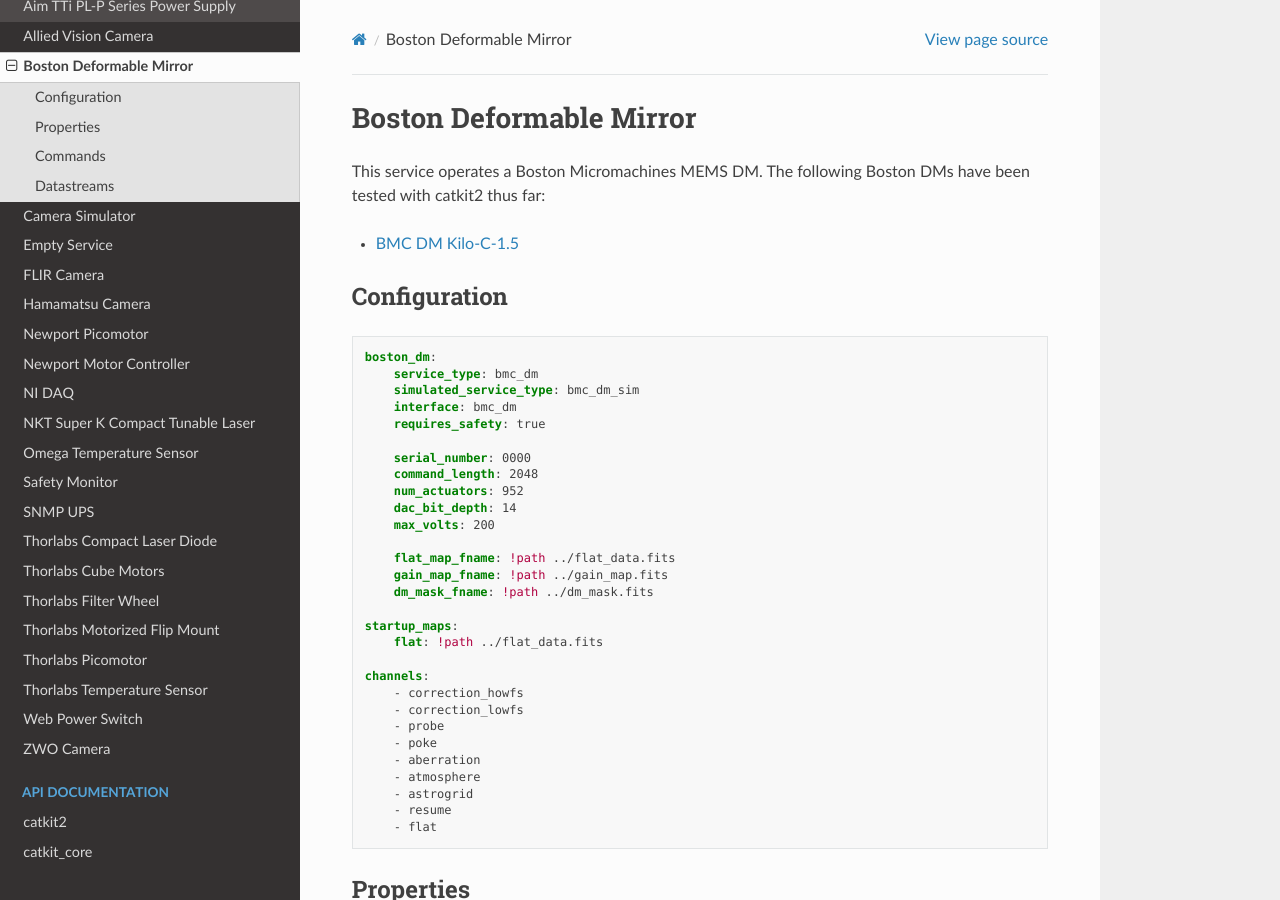
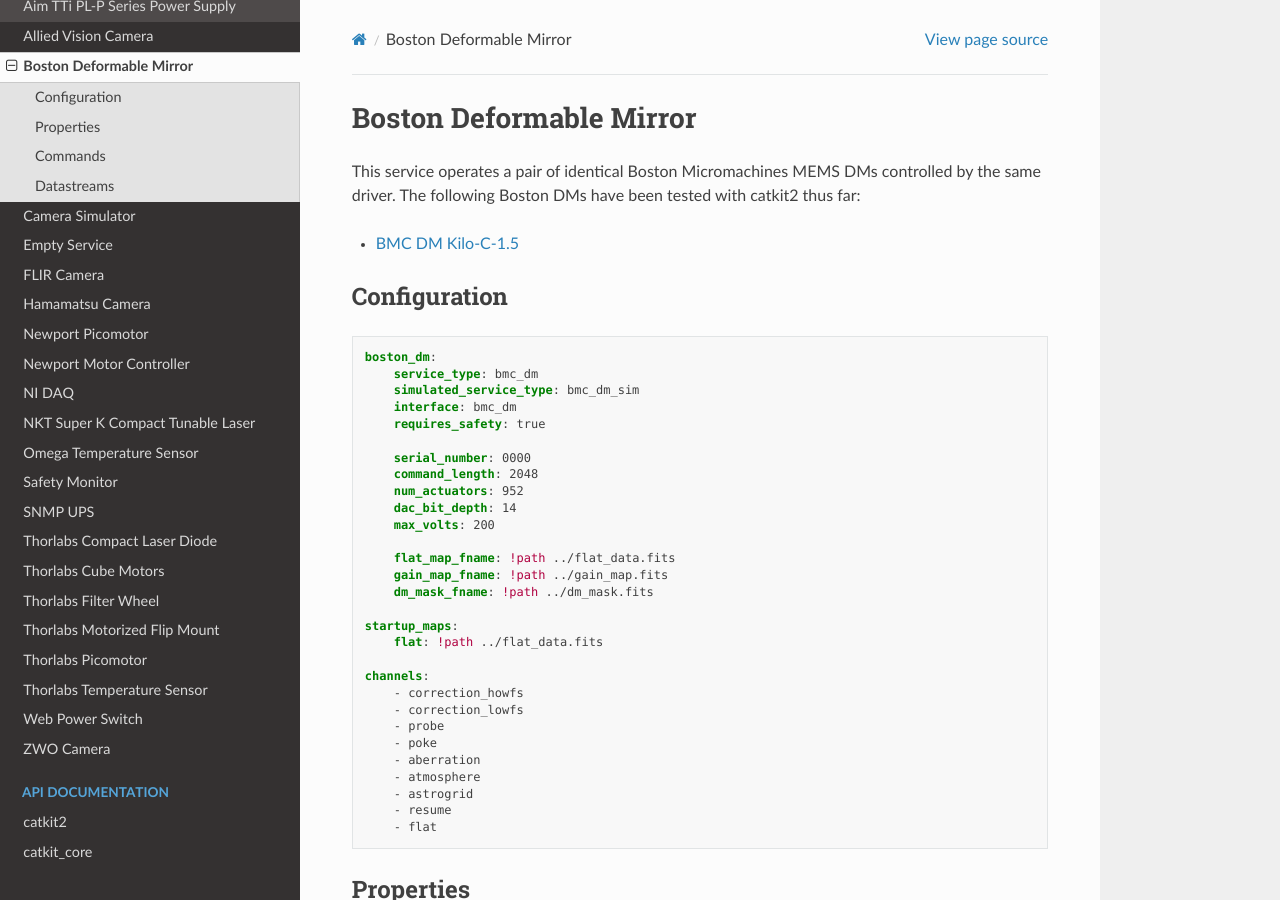
Before and after one commit to spacetelescope/catkit2, a Sphinx documentation site: the page built from docs/services/bmc_dm.rst, in a window 1280 px wide and 900 px high. Built offline with Sphinx 7.4.7 and the Read the Docs theme 2.0.0, drawn with Linux system fonts in a browser that asks for light colours.

Commit message:
update bmc_dm service doc to reflect that it controls a pair of identical dms

```diff
--- a/docs/services/bmc_dm.rst
+++ b/docs/services/bmc_dm.rst
@@ -1,6 +1,6 @@
 Boston Deformable Mirror
 ========================
-This service operates a Boston Micromachines MEMS DM. The following Boston DMs have been tested with catkit2 thus far:
+This service operates a pair of identical Boston Micromachines MEMS DMs controlled by the same driver. The following Boston DMs have been tested with catkit2 thus far:
 
 - `BMC DM Kilo-C-1.5 <https://bostonmicromachines.com/products/deformable-mirrors/standard-deformable-mirrors/>`_
 
```
